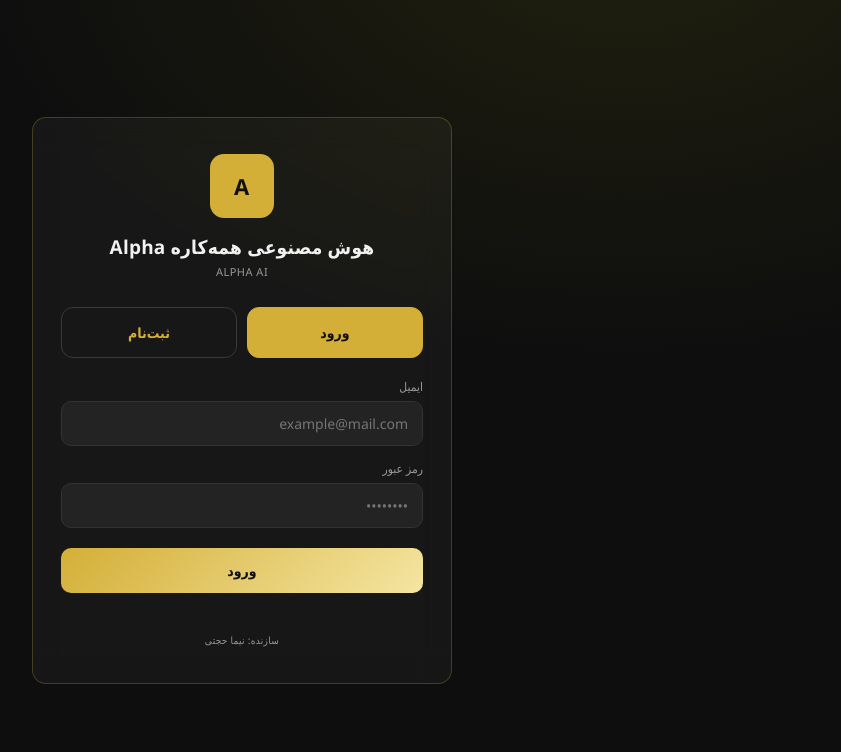
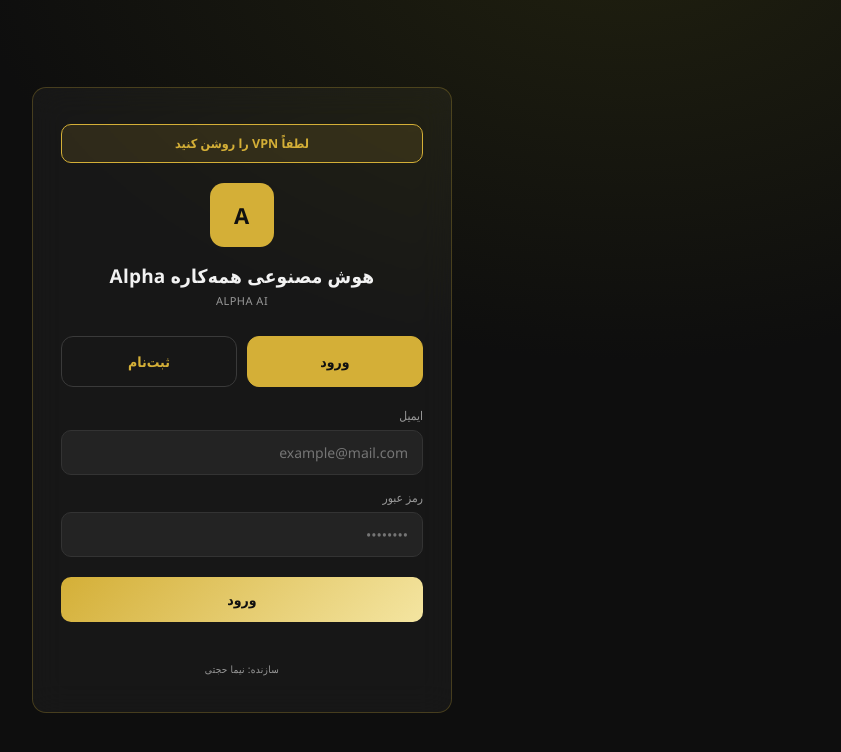
Before and after one commit to na90739144-art/Alpha-AI, a plain HTML site: page index.html in a window 1280 px wide. Shown: the whole page, without its empty margins (398-1239 px from the left). Drawn offline with Linux system fonts and the light colour scheme.

Commit message:
Update index.html

```diff
--- a/index.html
+++ b/index.html
@@ -30,6 +30,7 @@ input,textarea,select{font-family:inherit;color:var(--txt);outline:none}
 /* ---------- AUTH ---------- */
 #authScreen{min-height:100vh;display:flex;align-items:center;justify-content:center;padding:20px}
 .auth-card{width:100%;max-width:420px;padding:36px 28px;text-align:center;animation:fadeUp .5s ease}
+.vpn-notice{background:rgba(212,175,55,.12);border:1px solid var(--gold);color:var(--gold);font-size:12.5px;font-weight:700;border-radius:10px;padding:10px 12px;margin-bottom:20px}
 @keyframes fadeUp{from{opacity:0;transform:translateY(14px)}to{opacity:1;transform:translateY(0)}}
 .brand-logo{width:64px;height:64px;border-radius:14px;margin:0 auto 16px;background:var(--gold);display:flex;align-items:center;justify-content:center;font-weight:700;font-size:22px;letter-spacing:1px;color:#101010}
 .brand-title{font-size:19px;font-weight:600;color:var(--txt);letter-spacing:.2px}
@@ -208,6 +209,7 @@ textarea.ta{width:100%;min-height:130px;padding:14px;background:var(--bg3);borde
 <!-- ================= AUTH SCREEN ================= -->
 <div id="authScreen">
  <div class="auth-card glass">
+ <div class="vpn-notice">لطفاً VPN را روشن کنید</div>
  <div class="brand-logo">A</div>
  <div class="brand-title">هوش مصنوعی همه‌کاره Alpha</div>
  <div class="brand-sub">Alpha AI</div>
```
